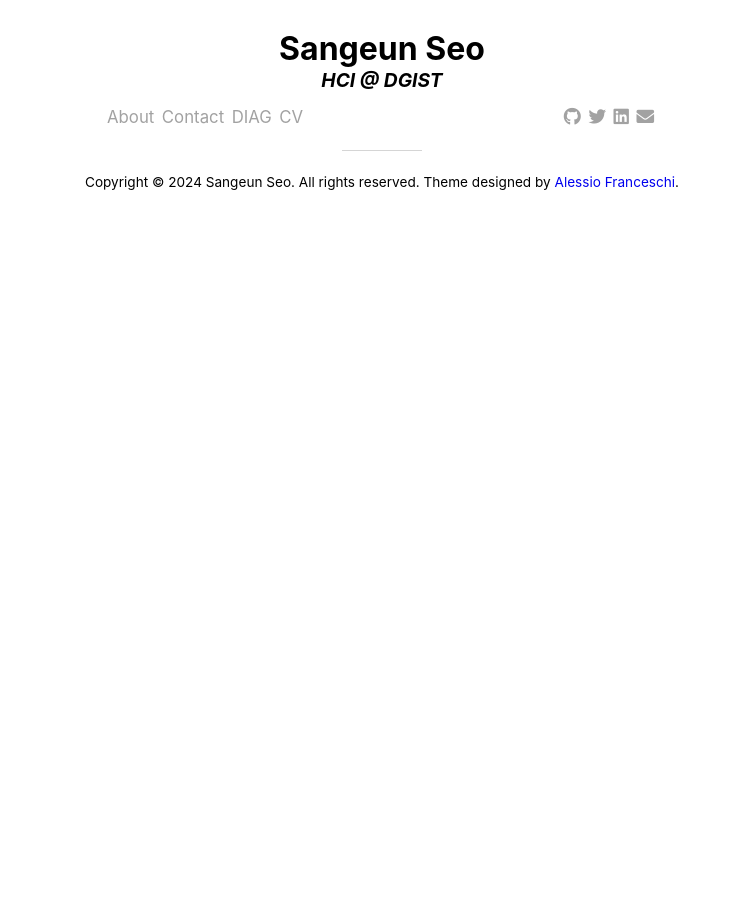
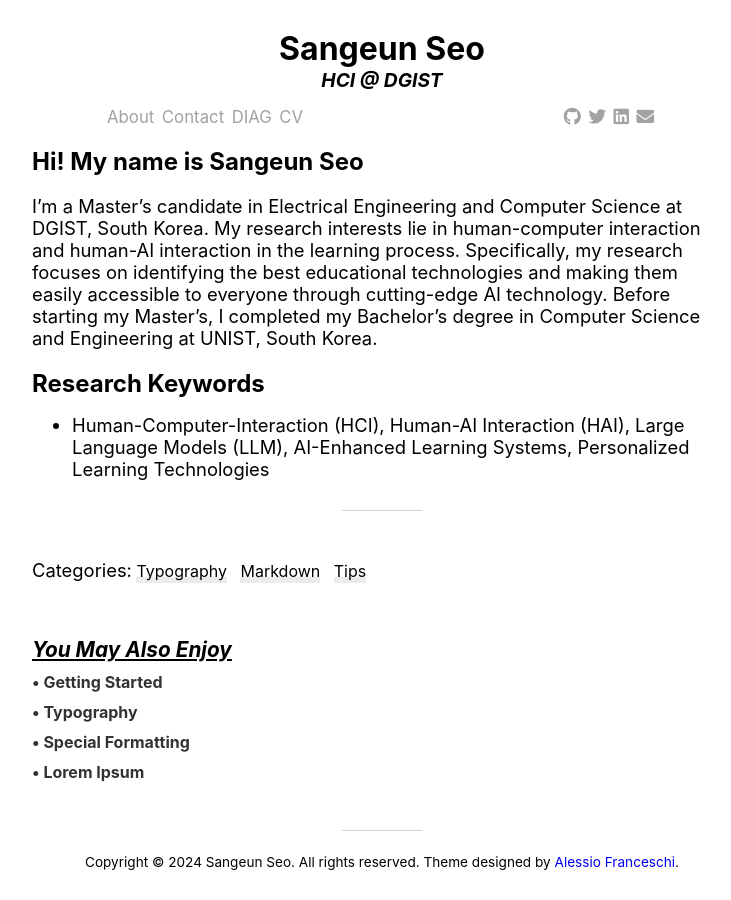
Before and after one commit to seseo98/my-homepage, a Jekyll site: the page built from _posts/2020-05-21-this-is-yamt.md, in a window 1280 px wide. Shown: the whole page, without its empty margins (258-989 px from the left). Built offline with Jekyll 4.4.1, drawn with Linux system fonts in a browser that asks for light colours; nearby versions of some CDN libraries; comment, search, counter and statistics services are not loaded.

Commit message:
Update 2020-05-21-this-is-yamt.md

```diff
--- a/_posts/2020-05-21-this-is-yamt.md
+++ b/_posts/2020-05-21-this-is-yamt.md
@@ -1,29 +1,13 @@
 ---
 title: Hi! My name is Sangeun Seo
-layout: home
+layout: post
 categories: [Typography, Markdown, Tips]
 image: /assets/img/logo.jpg
 description: "I'm a M.S. Student at DGIST, working with Dr. Jean Song as a member of DIAG."
 ---
 
-I'm a M.S. Student at DGIST, working with Dr. Jean Song as a member of DIAG.
+I'm a Master's candidate in Electrical Engineering and Computer Science at DGIST, South Korea. My research interests lie in human-computer interaction and human-AI interaction in the learning process. Specifically, my research focuses on identifying the best educational technologies and making them easily accessible to everyone through cutting-edge AI technology. Before starting my Master's, I completed my Bachelor's degree in Computer Science and Engineering at UNIST, South Korea.
 
-* hello
-{:toc}
-
-## Features
-- Minimal and clean design.
-- Fully modular: activate and load only what you really need.
-- Works great on mobile and smaller screens.
-- Supports [Disqus](https://disqus.com/) comments activated only on button press, if you activate them.
-- [Google Analytics](https://www.google.com/analytics/) support.
-- [Open Graph](https://ogp.me/) and [Twitter Cards](https://developer.twitter.com/en/docs/tweets/optimize-with-cards/guides/getting-started) support to better index the website content on search engines and social networks.
-- [MathJAX](https://www.mathjax.org/) and [LaTeX](https://www.latex-project.org/) optional support. Write beautiful math!
-- [RSS](https://github.com/jekyll/jekyll-feed) support.
-- Beautiful [Syntax Highlight](https://yamt.netlify.app/2020/05/19/special-formatting.html#syntax-highlight). Write some code and show it in a graceful way.
-
-## Installation
-[Read here](https://github.com/PandaSekh/Jekyll-YAMT#installation).
-
-## Customization
-[Read here](https://github.com/PandaSekh/Jekyll-YAMT#customize).
+## Research Keywords
+- Human-Computer-Interaction (HCI), Human-AI Interaction (HAI), Large Language Models (LLM),
+AI-Enhanced Learning Systems, Personalized Learning Technologies
```
